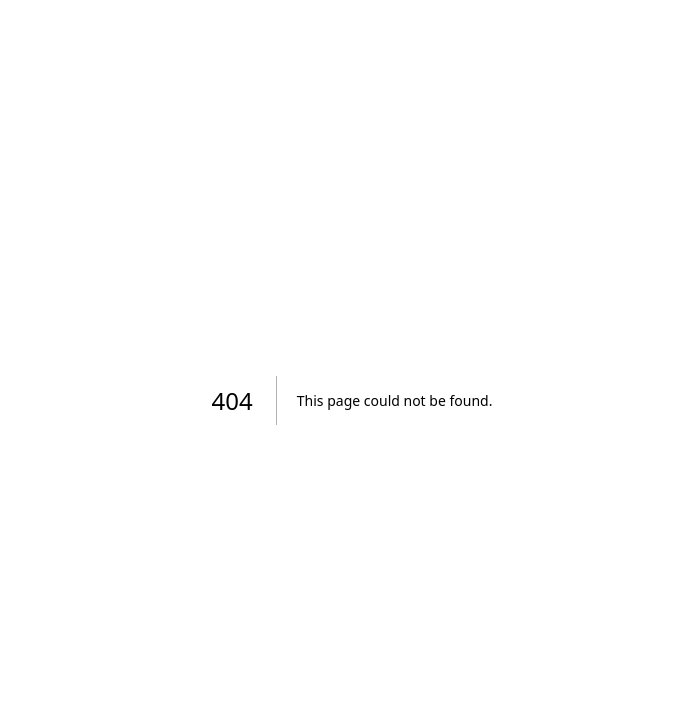
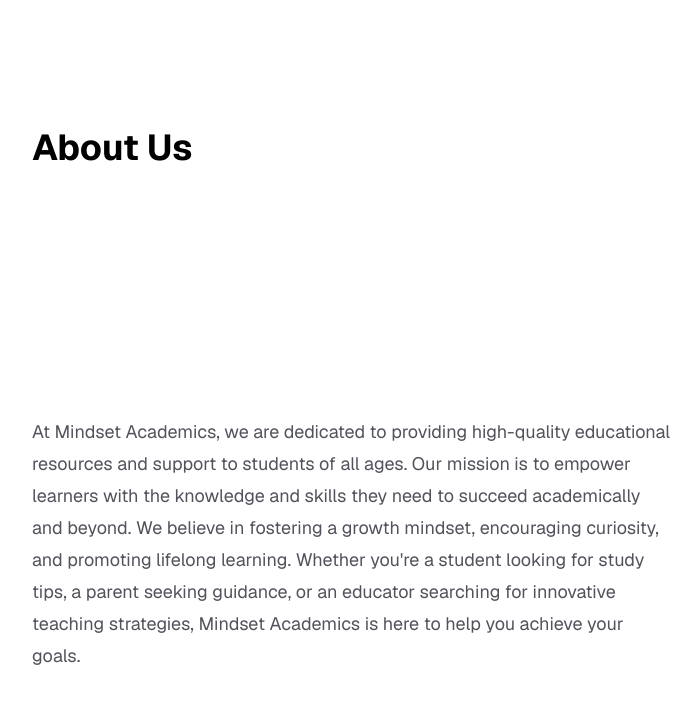
Before and after one commit to nbal21388/mindset-academics, a Next.js app: page /pages/about in a window 1280 px wide. Before the commit this address had no page. Shown: the top 704 px of the page, without its empty margins (288-988 px from the left). Built offline with nearby package versions, Linux system fonts and the light colour scheme.

Commit message:
routing to the pages & about page mock content

```diff
--- a/app/page.tsx
+++ b/app/page.tsx
@@ -6,10 +6,10 @@
     <div className="flex flex-col flex-1 items-center justify-center bg-zinc-50 font-sans dark:bg-violet-950">
       <main className="flex flex-1 w-full max-w-3xl flex-col items-center justify-between py-32 px-16 bg-white dark:bg-black sm:items-start">
                 <div className="flex flex-row items-center gap-6 text-center sm:items-start sm:text-left">
-          <Link href="/about" className="text-orange-300 hover:underline">
+          <Link href="/pages/about" className="text-orange-300 hover:underline">
             About Us
           </Link>
-          <Link href="/services" className="text-yellow-300 hover:underline">
+          <Link href="/pages/subjects" className="text-yellow-300 hover:underline">
             Subjects
           </Link>
           <Link href="/blog" className="text-green-300 hover:underline">
--- /dev/null
+++ b/app/pages/about/page.tsx
@@ -0,0 +1,20 @@
+
+
+export default function About() {
+    return (
+        <div className="flex flex-col flex-1 items-center justify-center bg-zinc-50 font-sans dark:bg-violet-950">
+            <main className="flex flex-1 w-full max-w-3xl flex-col items-center justify-between py-32 px-16 bg-white dark:bg-black sm:items-start">
+                <h1 className="text-4xl font-bold text-center text-black dark:text-zinc-50">
+                    About Us
+                </h1>
+                <p className="mt-6 text-lg leading-8 text-zinc-600 dark:text-zinc-400">
+                    At Mindset Academics, we are dedicated to providing high-quality educational resources and support to students of all ages.
+                    Our mission is to empower learners with the knowledge and skills they need to succeed academically and beyond.
+                    We believe in fostering a growth mindset, encouraging curiosity, and promoting lifelong learning.
+                    Whether you're a student looking for study tips, a parent seeking guidance, or an educator searching for innovative teaching strategies,
+                    Mindset Academics is here to help you achieve your goals.
+                </p>
+            </main>
+        </div>
+    );
+}
```
Also changed, not shown: app/pages/blog/page.tsx (added), app/pages/contact/page.tsx (added), app/pages/faq/page.tsx (added), app/pages/subjects/page.tsx (added), app/pages/testimonials/page.tsx (added).
